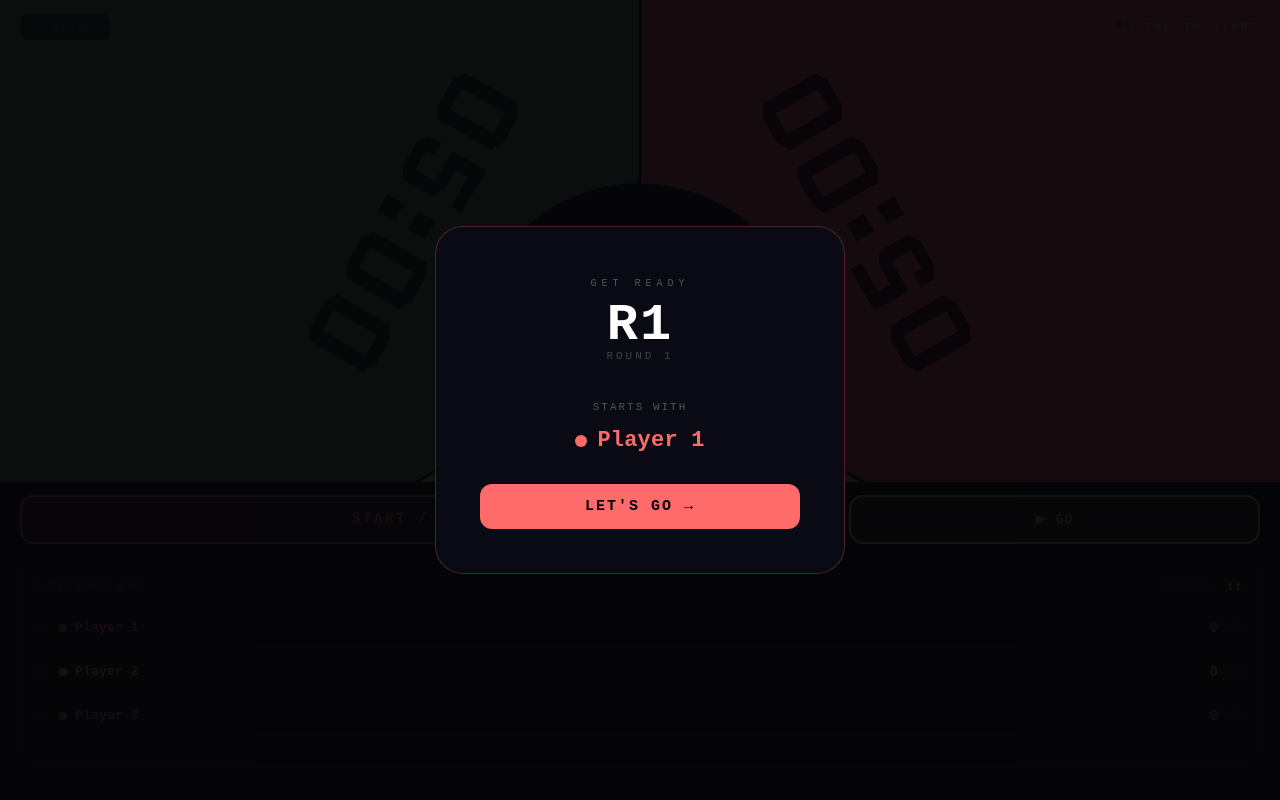
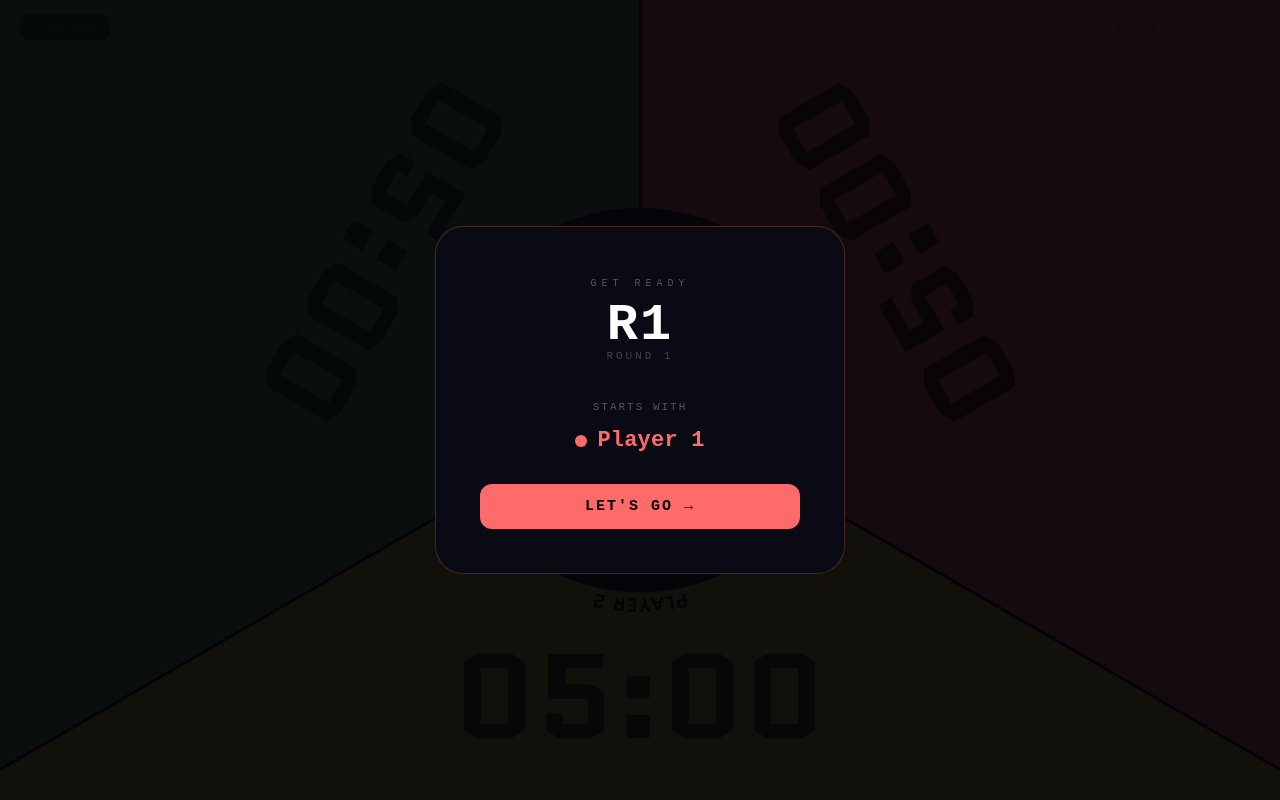
Before and after one commit to H3LLH4X/combine-clock, a React (Vite) app: page / in a window 1280 px wide. Both pictures are taken after a click on the button "START →". Built offline with nearby package versions, Linux system fonts and the light colour scheme.

Commit message:
codex update 2

```diff
--- a/src/App.jsx
+++ b/src/App.jsx
@@ -765,8 +765,8 @@ export default function App() {
   // ── GAME SCREEN ──
   const isPortrait = dimensions.height > dimensions.width;
   const cx = dimensions.width / 2;
-  const portraitSvgHeight = Math.max(dimensions.height - 94, dimensions.width + 140);
-  const cy = isPortrait ? (dimensions.width / 2) + 60 : dimensions.height / 2;
+  const clockHeight = isPortrait ? Math.max(dimensions.height - 94, dimensions.width + 140) : Math.max(dimensions.height, 560);
+  const cy = isPortrait ? (dimensions.width / 2) + 60 : clockHeight / 2;
   const baseScale = Math.min(dimensions.width, dimensions.height);
   const centerR = baseScale * 0.24;
   const outerR = Math.max(dimensions.width, dimensions.height) * 2.0;
@@ -780,14 +780,11 @@ export default function App() {
   const sectorByOrig = getAliveSectors(alivePlayers, totalPlayers, rotOffset);
 
   return (
-    <div className="app-container" style={{position:"fixed",inset:0,zIndex:9999,background:"#050508",fontFamily:"'Courier New',monospace",userSelect:"none"}}>
+    <div className="app-container" style={{position:"fixed",inset:0,zIndex:9999,background:"#050508",fontFamily:"'Courier New',monospace",userSelect:"none",overflowY:"auto",overflowX:"hidden",WebkitOverflowScrolling:"touch"}}>
       <style>{`
         @import url('https://fonts.googleapis.com/css2?family=Quantico:ital,wght@0,400;0,700;1,400;1,700&display=swap');
-        @media (orientation: portrait) {
-          .app-container { overflow-y: auto !important; overflow-x: hidden !important; -webkit-overflow-scrolling: touch; }
-          .clock-view-wrapper { position: relative !important; width: 100% !important; height: ${portraitSvgHeight}px !important; }
-          .action-dashboard { position: relative !important; height: auto !important; margin-top: 0 !important; }
-        }
+        .clock-view-wrapper { position: relative !important; width: 100% !important; height: ${clockHeight}px !important; }
+        .action-dashboard { position: relative !important; height: auto !important; max-height: none !important; }
       `}</style>
 
       {showRoundStart && roundStartInfo && (
@@ -807,7 +804,7 @@ export default function App() {
       )}
 
       {/* Main Clock Area */}
-      <div className="clock-view-wrapper" style={{position:"absolute",top:0,left:0,width:"100%",height:"calc(100% - 94px)",overflow:"hidden",background:"#050508"}}>
+      <div className="clock-view-wrapper" style={{position:"relative",width:"100%",height:clockHeight,overflow:"hidden",background:"#050508"}}>
         <div style={{position:"absolute",top:0,left:0,right:0,zIndex:20,display:"flex",justifyContent:"space-between",alignItems:"center",padding:"14px 20px",boxSizing:"border-box"}}>
           <button onClick={() => { setPaused(true); setPopup(null); setConfig(null); setScreen("setup"); }} style={{background:"#05050899",border:"1px solid #333",borderRadius:8,color:"#666",padding:"6px 14px",fontFamily:"'Courier New',monospace",fontSize:11,cursor:"pointer",letterSpacing:2,backdropFilter:"blur(4px)"}}>← SETUP</button>
           <div style={{display:"flex",gap:12,alignItems:"center"}}>
@@ -818,10 +815,10 @@ export default function App() {
           </div>
         </div>
 
-        <svg width="100%" height={isPortrait ? portraitSvgHeight : "100%"}
-          viewBox={`0 0 ${dimensions.width} ${isPortrait ? portraitSvgHeight : dimensions.height}`}
+        <svg width="100%" height={clockHeight}
+          viewBox={`0 0 ${dimensions.width} ${clockHeight}`}
           ref={svgRef} style={{display:"block"}}>
-          <rect x={0} y={0} width={dimensions.width} height={isPortrait ? portraitSvgHeight : dimensions.height} fill="#050508" />
+          <rect x={0} y={0} width={dimensions.width} height={clockHeight} fill="#050508" />
 
           {alivePlayers.map((player) => {
             // Use originalIdx to fix each player at their starting sector angle
@@ -1045,7 +1042,7 @@ export default function App() {
       </div>
 
       {/* Action Dashboard */}
-      <div className="action-dashboard" style={{position:"absolute",bottom:0,left:0,right:0,background:"#050508",borderTop:"1px solid #111",overflowY:"auto",maxHeight:"60vh"}}>
+      <div className="action-dashboard" style={{position:"relative",background:"#050508",borderTop:"1px solid #111",overflow:"visible",paddingBottom:24}}>
         {/* Buttons first */}
         <div style={{display:"flex",gap:12,padding:"12px 20px 10px",boxSizing:"border-box"}}>
           <button onClick={() => {
--- a/src/index.css
+++ b/src/index.css
@@ -49,7 +49,7 @@ body {
   padding: 0;
   width: 100%;
   height: 100%;
-  overflow: hidden;
+  overflow: auto;
   background-color: #050508;
 }
 
@@ -59,5 +59,5 @@ body {
   height: 100vh;
   margin: 0;
   padding: 0;
-  overflow: hidden;
+  overflow: auto;
 }
```
